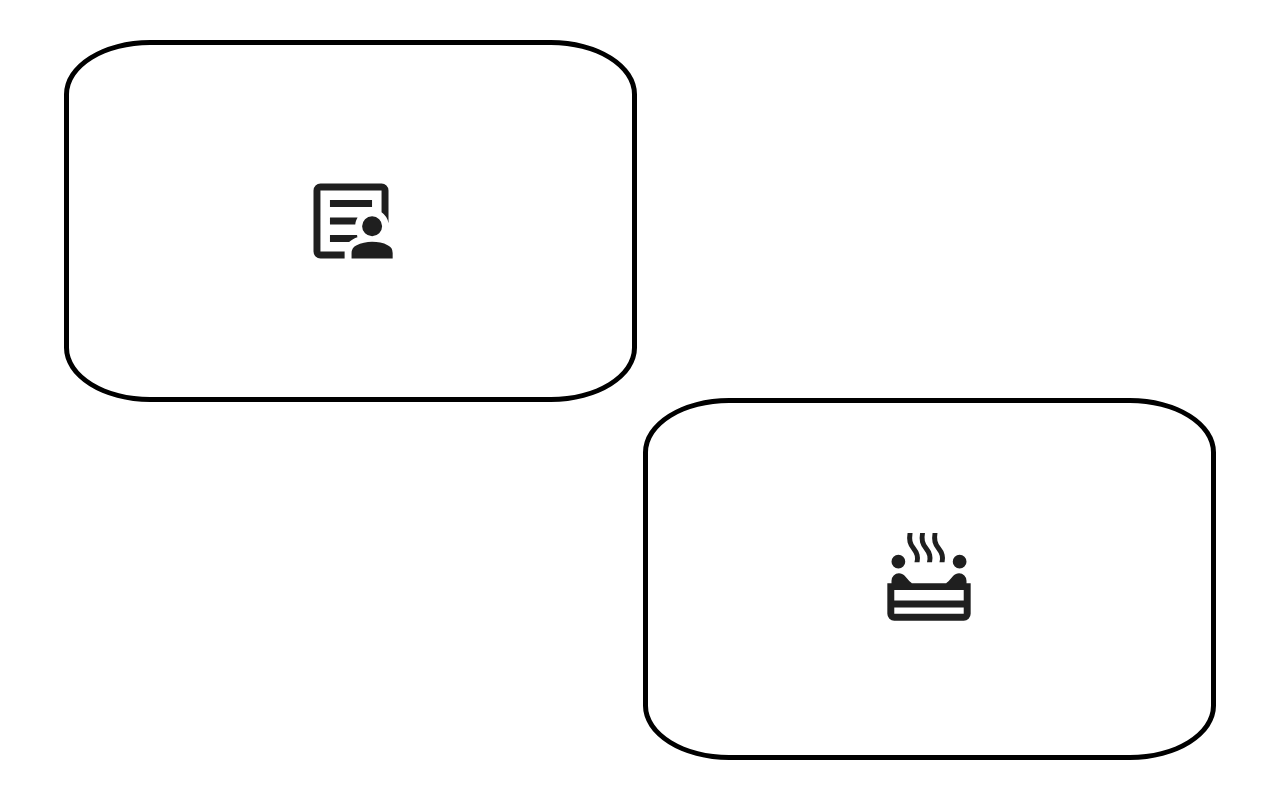
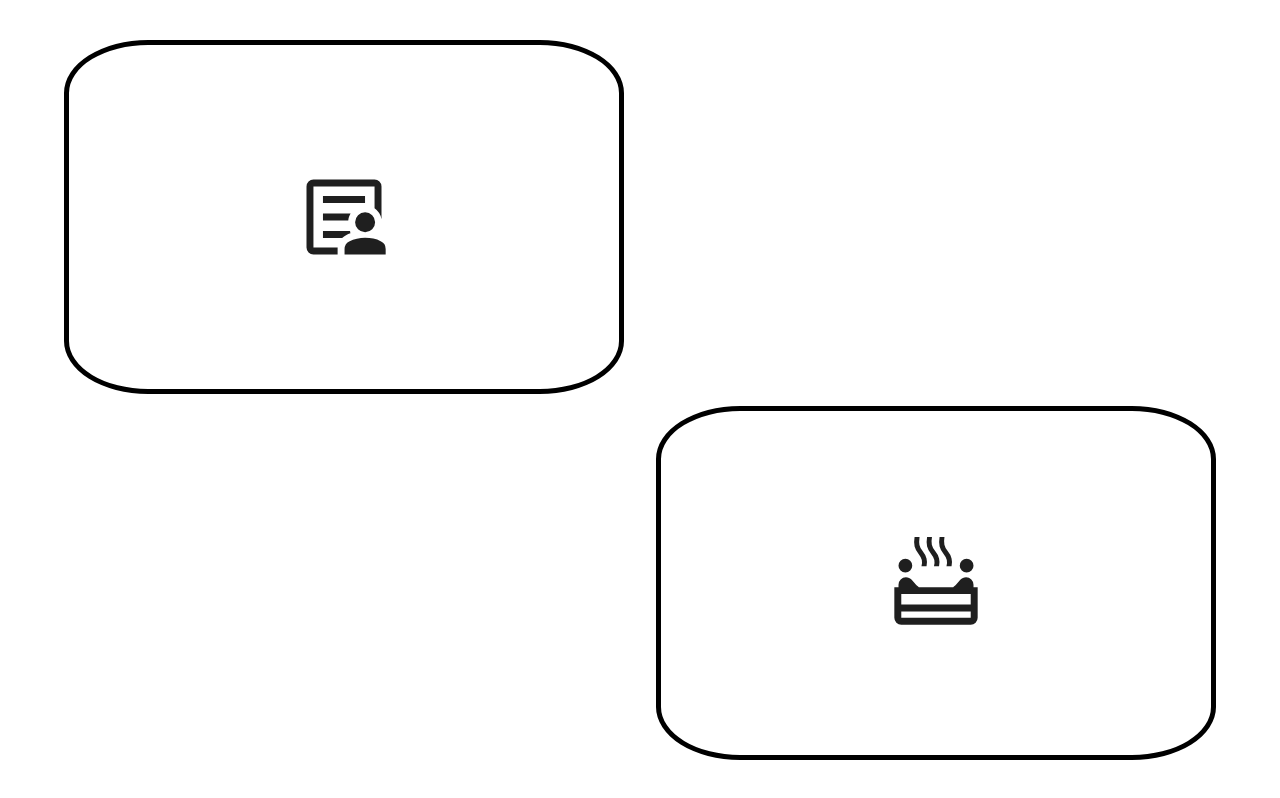
Before and after one commit to ShayanBahrainy/nova, a browser extension: page Extension/html/index.html in a window 1280 px wide. Drawn offline with Linux system fonts and the light colour scheme.

Commit message:
Resize icons, and refactor css.

```diff
--- a/Extension/assets/index.css
+++ b/Extension/assets/index.css
@@ -71,32 +71,18 @@ body {
     position: absolute;
     left: 5%;
     top: 5%;
-    width: 44%;
-    height: 44%;
-    background-color: white;
-    border-style: solid;
-    border-width: 5px;
-    border-color: rgb(0, 0, 0);
-    border-radius: 15%;
-    display: flex;
-    align-items: center;
-    justify-content: center;
-    font-size: 3em;
-    transform: translateY(0px);
-    transition: ease transform 0.3s;
-
-}
-
-.my-data:hover {
-    transform: translateY(-15px);
 }
 
 .social {
     position: absolute;
     right: 5%;
     bottom: 5%;
-    width: 44%;
-    height: 44%;
+}
+
+.menu-button {
+    width: 43%;
+    height: 43%;
+
     background-color: white;
     border-style: solid;
     border-width: 5px;
@@ -110,14 +96,10 @@ body {
     transition: ease transform 0.3s;
 }
 
-.social:hover {
+.menu-button:hover {
     transform: translateY(-15px);
 }
 
-.personal-icon {
+.icon {
     width: 100px;
 }
-
-.social-icon {
-    width: 100px;
-}
--- a/Extension/html/index.html
+++ b/Extension/html/index.html
@@ -22,8 +22,12 @@
             <p id="verify-code-error"></p>
         </div>
         <div class="front-menu">
-            <div class="my-data"><svg class="personal-icon" xmlns="http://www.w3.org/2000/svg" viewBox="0 -960 960 960" fill="#1f1f1f"><path d="M186.67-186.67v-586.66 209-28.34V-186.67Zm91.33-260h242.8q2.2-18 7.53-34.66 5.34-16.67 14.67-32H278v66.66Zm0 167.34h184.33q17-16 37.34-26.5Q520-316.33 542-323.67q-1.33-5-2.33-10.83T538-346H278v66.67ZM278-614h404v-66.67H278V-614Zm-91.33 494q-27 0-46.84-19.83Q120-159.67 120-186.67v-586.66q0-27 19.83-46.84Q159.67-840 186.67-840h586.66q27 0 46.84 19.83Q840-800.33 840-773.33v316q-4.67-33.34-22.33-61-17.67-27.67-44.34-46v-209H186.67v586.66h232.66q-.33 3.5-.5 7-.16 3.5-.16 7V-120h-232Zm428-242q-28-28-28-68t28-68q28-28 68-28t68 28q28 28 28 68t-28 68q-28 28-68 28t-68-28ZM485.33-120v-52.67q0-25.33 11.5-44.5 11.5-19.16 32.5-28.83 36.67-17.67 74.84-26.17 38.16-8.5 78.5-8.5 40.33 0 78.5 8.17 38.16 8.17 74.83 26.5 21 9 32.5 28.5t11.5 44.83V-120H485.33Z"/></svg></div>
-            <div class="social"><svg class="social-icon" xmlns="http://www.w3.org/2000/svg" viewBox="0 -960 960 960" fill="#1f1f1f"><path d="M727.5-599.67Q708-619.33 708-646.33q0-27 19.5-46.5t46.5-19.5q27 0 46.5 19.5t19.5 46.5q0 27-19.5 46.66Q801-580 774-580t-46.5-19.67Zm-588 0Q120-619.33 120-646.33q0-27 19.5-46.5t46.5-19.5q27 0 46.5 19.5t19.5 46.5q0 27-19.5 46.66Q213-580 186-580t-46.5-19.67ZM340.67-640q8.66-36.33 3.16-61.17-5.5-24.83-29.16-55.16-30.67-38.67-40-75.17-9.34-36.5-.34-89.17H322q-6.33 49-.83 75.5t28.5 56.5q30 38 39.33 73.34 9.33 35.33.33 75.33h-48.66Zm120 0q8.66-37 3.16-61.83-5.5-24.84-29.16-54.5-30.67-38.67-40-75.17-9.34-36.5-.34-89.17h47q-8 45-1.33 73.5t30.33 58.5q30 37.34 39 72.67t0 76h-48.66Zm120 0q8.66-37 3.16-61.83-5.5-24.84-29.16-54.5-30.67-38.67-40-75.17-9.34-36.5-.34-89.17h47q-7.33 43.67-.66 72.84 6.66 29.16 29.66 59.16 30 37.34 39 72.67t0 76h-48.66Zm-434 560Q119-80 99.5-99.5T80-146.67V-440h40v-23.67q0-29.66 20.83-50.66 20.84-21 50.5-21 16 0 30.17 6.5 14.17 6.5 25.17 17.5l43.66 49.66q5.34 6 11.5 11.34Q308-445 315-440h330q7.33-5 13.33-10.33 6-5.34 11.34-11.34l43.66-49.66q11-11 25.17-17.5 14.17-6.5 30.17-6.5 29.66 0 50.5 21 20.83 21 20.83 50.66V-440h40v293.33q0 27.67-19.5 47.17T813.33-80H146.67Zm0-193.33h666.66v-100H146.67v100Zm0 126.66h666.66v-60H146.67v60ZM480-273.33Zm0 66.66Zm0 0v-66.66 66.66Z"/></svg></div>
+            <div class="my-data menu-button">
+                <svg class="icon" xmlns="http://www.w3.org/2000/svg" viewBox="0 -960 960 960" fill="#1f1f1f"><path d="M186.67-186.67v-586.66 209-28.34V-186.67Zm91.33-260h242.8q2.2-18 7.53-34.66 5.34-16.67 14.67-32H278v66.66Zm0 167.34h184.33q17-16 37.34-26.5Q520-316.33 542-323.67q-1.33-5-2.33-10.83T538-346H278v66.67ZM278-614h404v-66.67H278V-614Zm-91.33 494q-27 0-46.84-19.83Q120-159.67 120-186.67v-586.66q0-27 19.83-46.84Q159.67-840 186.67-840h586.66q27 0 46.84 19.83Q840-800.33 840-773.33v316q-4.67-33.34-22.33-61-17.67-27.67-44.34-46v-209H186.67v586.66h232.66q-.33 3.5-.5 7-.16 3.5-.16 7V-120h-232Zm428-242q-28-28-28-68t28-68q28-28 68-28t68 28q28 28 28 68t-28 68q-28 28-68 28t-68-28ZM485.33-120v-52.67q0-25.33 11.5-44.5 11.5-19.16 32.5-28.83 36.67-17.67 74.84-26.17 38.16-8.5 78.5-8.5 40.33 0 78.5 8.17 38.16 8.17 74.83 26.5 21 9 32.5 28.5t11.5 44.83V-120H485.33Z"/></svg>
+            </div>
+            <div class="social menu-button">
+                <svg class="icon" xmlns="http://www.w3.org/2000/svg" viewBox="0 -960 960 960" fill="#1f1f1f"><path d="M727.5-599.67Q708-619.33 708-646.33q0-27 19.5-46.5t46.5-19.5q27 0 46.5 19.5t19.5 46.5q0 27-19.5 46.66Q801-580 774-580t-46.5-19.67Zm-588 0Q120-619.33 120-646.33q0-27 19.5-46.5t46.5-19.5q27 0 46.5 19.5t19.5 46.5q0 27-19.5 46.66Q213-580 186-580t-46.5-19.67ZM340.67-640q8.66-36.33 3.16-61.17-5.5-24.83-29.16-55.16-30.67-38.67-40-75.17-9.34-36.5-.34-89.17H322q-6.33 49-.83 75.5t28.5 56.5q30 38 39.33 73.34 9.33 35.33.33 75.33h-48.66Zm120 0q8.66-37 3.16-61.83-5.5-24.84-29.16-54.5-30.67-38.67-40-75.17-9.34-36.5-.34-89.17h47q-8 45-1.33 73.5t30.33 58.5q30 37.34 39 72.67t0 76h-48.66Zm120 0q8.66-37 3.16-61.83-5.5-24.84-29.16-54.5-30.67-38.67-40-75.17-9.34-36.5-.34-89.17h47q-7.33 43.67-.66 72.84 6.66 29.16 29.66 59.16 30 37.34 39 72.67t0 76h-48.66Zm-434 560Q119-80 99.5-99.5T80-146.67V-440h40v-23.67q0-29.66 20.83-50.66 20.84-21 50.5-21 16 0 30.17 6.5 14.17 6.5 25.17 17.5l43.66 49.66q5.34 6 11.5 11.34Q308-445 315-440h330q7.33-5 13.33-10.33 6-5.34 11.34-11.34l43.66-49.66q11-11 25.17-17.5 14.17-6.5 30.17-6.5 29.66 0 50.5 21 20.83 21 20.83 50.66V-440h40v293.33q0 27.67-19.5 47.17T813.33-80H146.67Zm0-193.33h666.66v-100H146.67v100Zm0 126.66h666.66v-60H146.67v60ZM480-273.33Zm0 66.66Zm0 0v-66.66 66.66Z"/></svg>
+            </div>
         </div>
     </body>
 </html>
```
